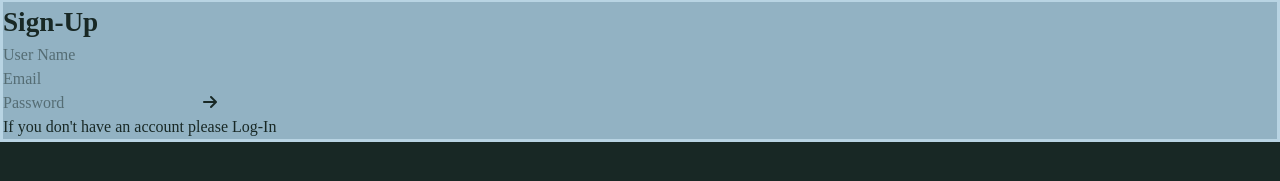
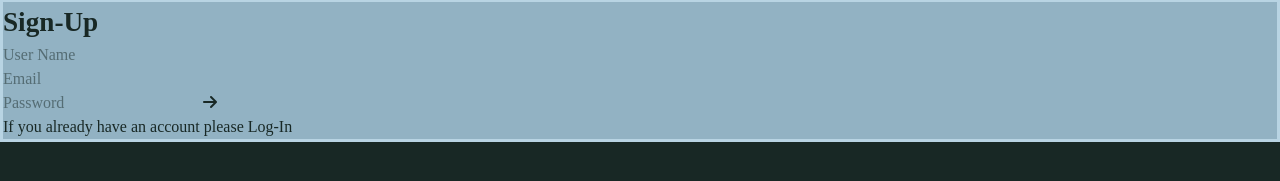
Before and after one commit to RaxCodes37/Weather-App-Full-Stack, a React (Vite) app in the folder client/weather-app-full-stack/: page /register in a window 1280 px wide. Shown: the part 357-538 px from the top of the page. Built offline with nearby package versions, Linux system fonts and the light colour scheme; no server answers.

Commit message:
Grammar Fix

```diff
--- a/client/weather-app-full-stack/src/pages/Register.jsx
+++ b/client/weather-app-full-stack/src/pages/Register.jsx
@@ -72,7 +72,7 @@ export const Register = ({ setUser }) => {
               <i className="fa-solid fa-arrow-right"></i>
             </button>
           </div>
-          <p className="mt-5">If you don't have an account please <Link to="/login" className="underline">Log-In</Link></p>
+          <p className="mt-5">If you already have an account please <Link to="/login" className="underline">Log-In</Link></p>
         </form>
       </div>
     </>
```
